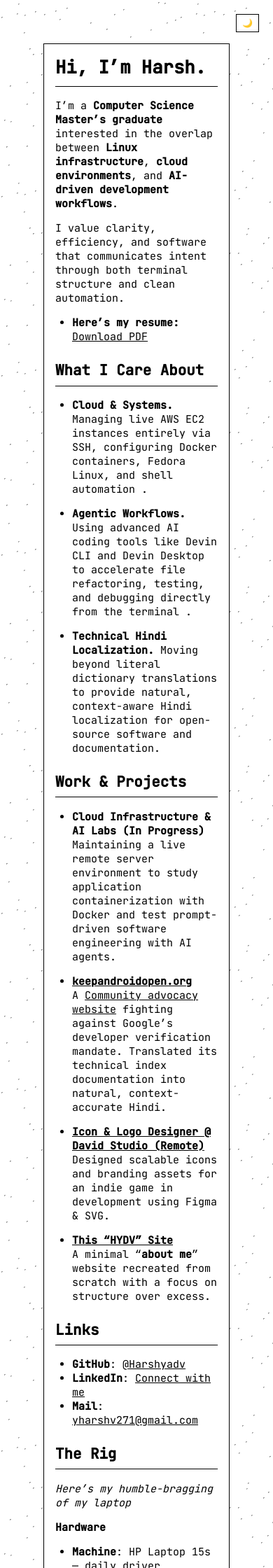
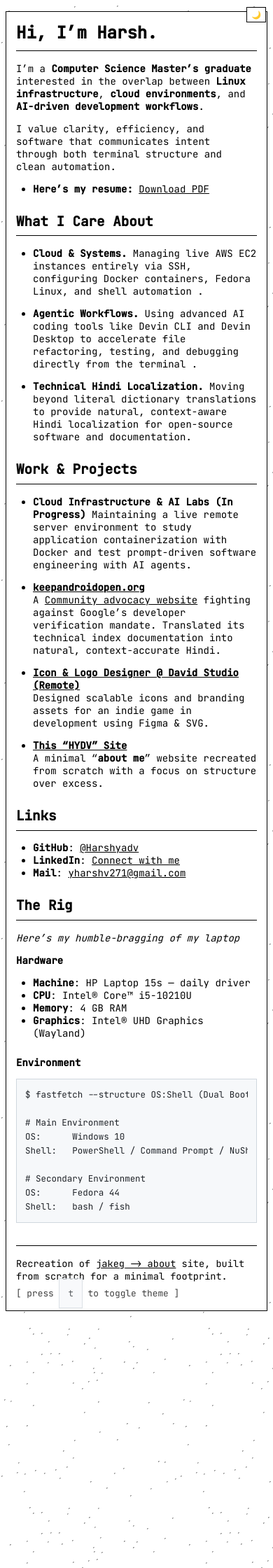
Before and after one commit to Harshyadv/HYDV, a Jekyll site: the page built from index.md, in a window 390 px wide. Shown: the top 2240 px of the page at 70% size. Built offline with Jekyll 4.4.1, drawn with Linux system fonts in a browser that asks for light colours.

Commit message:
Update mobile @media query for improved responsiveness

```diff
--- a/assets/style.css
+++ b/assets/style.css
@@ -264,19 +264,33 @@ footer {
 /* --- Mobile tweaks --- */
 @media (max-width: 480px) {
     body {
-        padding: 12px;
-        font-size: 15px;
+        margin: 16px 8px;
+        padding: 0;
+        font-size: 14px;
     }
 
     .box {
-        padding: 16px;
+        padding: 14px;
     }
 
     h1 {
-        font-size: 1.6rem;
+        font-size: 1.5rem;
     }
 
     h2 {
-        font-size: 1.3rem;
+        font-size: 1.2rem;
+    }
+
+    .box pre,
+    .box code {
+        font-size: 0.78rem;
+        padding: 0.75rem;
+    }
+
+    .theme-toggle {
+        top: 10px;
+        right: 10px;
+        padding: 3px 6px;
+        font-size: 11px;
     }
 }
```
